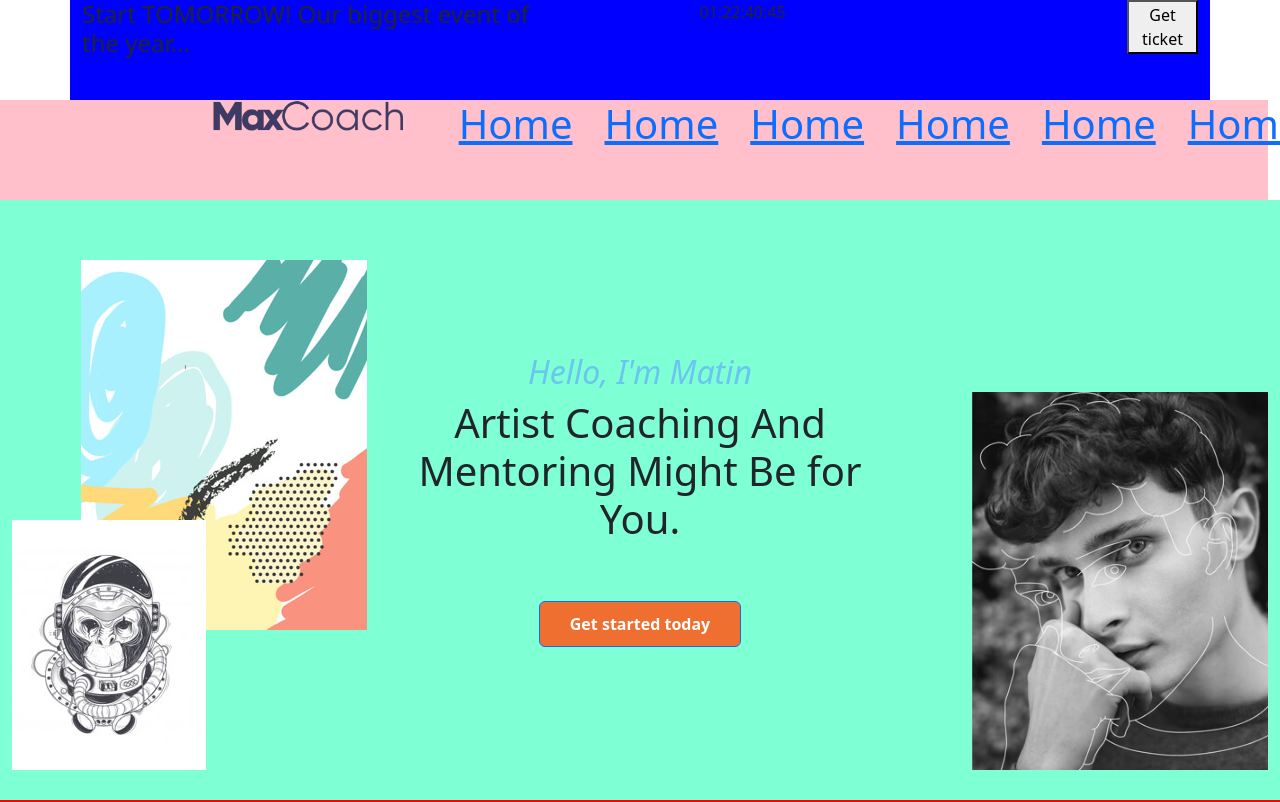
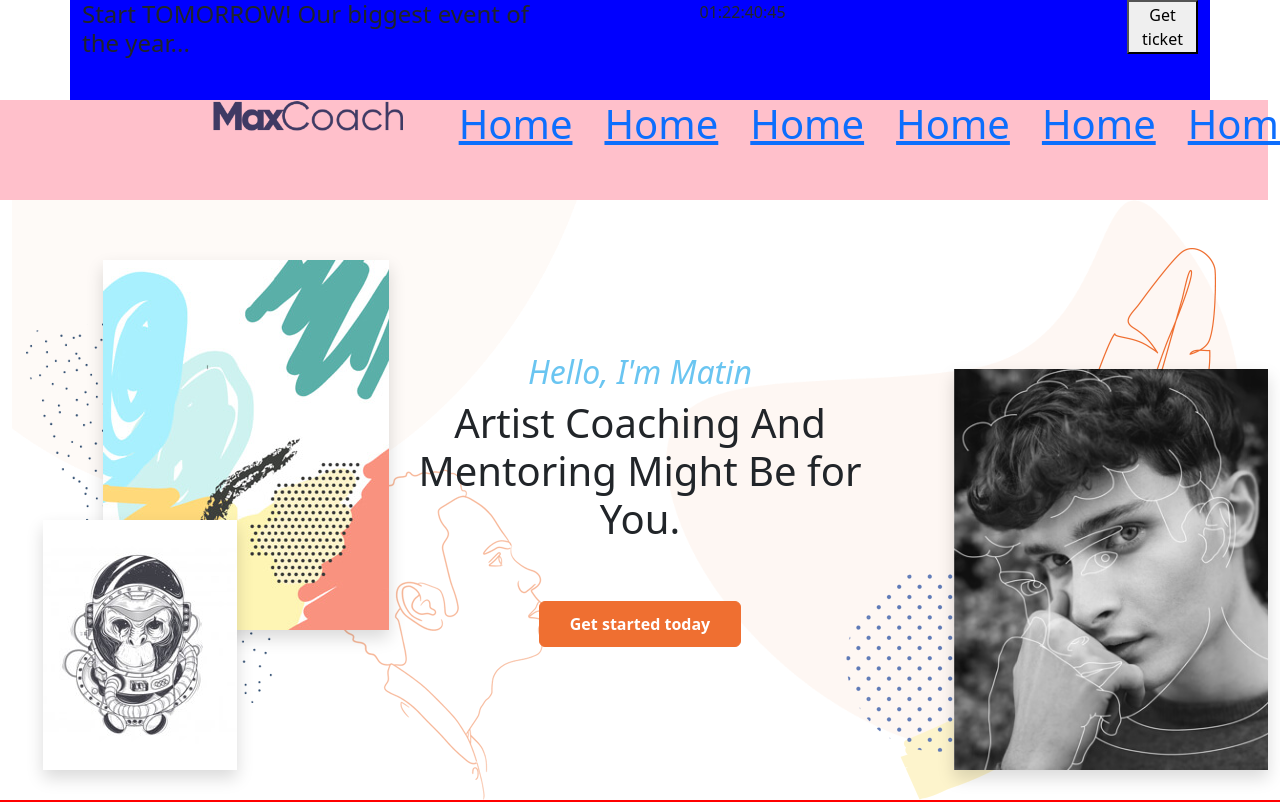
Before and after one commit to BeneArp/proj-html-vuejs, a Vue app: page / in a window 1280 px wide. Shown: the top 802 px of the page. Built offline with nearby package versions, Linux system fonts and the light colour scheme.

Commit message:
feat: add background images and show correctly foreground content

```diff
--- a/src/components/JumbotronAppHome.vue
+++ b/src/components/JumbotronAppHome.vue
@@ -8,14 +8,57 @@ export default {
 <template>
 <section class="container-fluid">
 
-    <div class="row justify-content-between align-items-center">
+    <div class="row">
+
+        <!-- contenuto in sfondo -->
+        <div class="col-12" id="background-content">
+
+            <!-- immagini sinistra -->
+            <div id="artist-shape-02">
+                <img src="../assets/images/artist-shape-02.png" alt="immagine di sfondo">
+            </div>
+
+            <div id="artist-shape-03">
+                <img src="../assets/images/artist-shape-03.png" alt="immagine di sfondo">
+            </div>
+
+            <div id="artist-hero-image-03">
+                <img src="../assets/images/artist-hero-image-03.png" alt="immagine di sfondo">
+            </div>
+
+
+            <!-- immagini destra -->
+            <div id="artist-shape-01">
+                <img src="../assets/images/artist-shape-01.png" alt="immagine di sfondo">
+            </div>
+
+            <div id="artist-shape-04">
+                <img src="../assets/images/artist-shape-04.png" alt="immagine di sfondo">
+            </div>
+
+            <div id="artist-shape-05">
+                <img src="../assets/images/artist-shape-05.png" alt="immagine di sfondo">
+            </div>
+
+            <div id="maxcoach-shape-12">
+                <img src="../assets/images/maxcoach-shape-12.png" alt="immagine di sfondo">
+            </div>
+
+
+
+        </div>
+
+
+
+        <!-- contenuto in primo piano -->
+        <div class="col-12 d-flex justify-content-between align-items-center" id="foreground-content">
 
             <!-- div immagini sinistra -->
             <div class="col-3">
                 <div id="img_left">
-                <img id="img-top" src="../assets/images/artist-hero-image-02.jpg" alt="">
+                    <img class="shadow" id="img-top" src="../assets/images/artist-hero-image-02.jpg" alt="immagine primo piano">
 
-                <img src="../assets/images/artist-hero-image-01.jpg" alt="" id="img-bottom">
+                    <img class="shadow" src="../assets/images/artist-hero-image-01.jpg" alt="immagine primo piano" id="img-bottom">
 
                 </div>
 
@@ -36,9 +79,14 @@ export default {
             <!-- div immagine destra -->
             <div class="col-3 align-self-end">
                 <div id="img-right">
-                <img src="../assets/images/artist-hero-image-04.jpg" alt="">
+                    <img class="shadow" src="../assets/images/artist-hero-image-04.jpg" alt="immagine primo piano">
                 </div>
             </div>
+
+
+        </div>
+
+
     </div>
 
 </section>
@@ -49,13 +97,82 @@ export default {
 
 @use '../styles/partials/variables' as *;
     section {
-        background-color: aquamarine;
 
         .row {
             height: 600px;
+            position: relative;
+
+            #background-content {
+                height: 100%;
+                position: relative;
+
+                #artist-shape-02 {
+                    width: 45%;
+                    img {
+                        max-width: 100%;
+                    }
+                }
+
+                #artist-shape-03 {
+                    width: 20%;
+                    position: absolute;
+                    left: 2%;
+                    top: 20%;
+
+                    img {
+                        max-width: 100;
+                    }
+                }
+
+                #artist-hero-image-03 {
+                    position: absolute;
+                    bottom: 0;
+                    left: 25%;
+                }
+
+                #artist-shape-01{
+                    width: 45%;
+                    position: absolute;
+                    right: 3%;
+                    top: 0;
+
+                    img {
+                        max-width: 100%;
+                    }
+
+                }
+
+                #artist-shape-04 {
+                    position: absolute;
+                    right: 5%;
+                    top: 8%;
+                }
+
+                #artist-shape-05 {
+                    position: absolute;
+                    bottom: 0;
+                    right: 2%;
+                }
+
+                #maxcoach-shape-12 {
+                    position: absolute;
+                    bottom: 8%;
+                    right: 20%;
+                }
+
+            }
+
+            #foreground-content {
+               position: absolute;
+               top: 0;
+               left: 0;
+
+               .shadow {
+                box-shadow: 0 0 5px black;
+               }
+            }
 
             .col-5 {
-                // background-color: bisque;
 
                 .styled-title {
                     color: $light-blue;
@@ -68,23 +185,22 @@ export default {
                     padding:10px 30px;
                     font-weight: bold;
                     margin-top: 50px;
+                    border-color:  $orange;
 
                     &:hover {
                         background-color: $light-blue;
+                        border-color: $light-blue;
                     }
                 }
 
             }
 
             .col-3 {
-                // background-color: blue;
-
 
                 #img_left {
                     width: 100%;
                     height: 600px;
                     position: relative;
-                    // background-color: green;
 
 
                     #img-top {
@@ -96,7 +212,7 @@ export default {
                     #img-bottom {
                         position: absolute;
                         bottom: 5%;
-                        left: 0;
+                        left: 10%;
                     }
                 }
 
```
Lines whose indentation alone changed are shown as unchanged.
